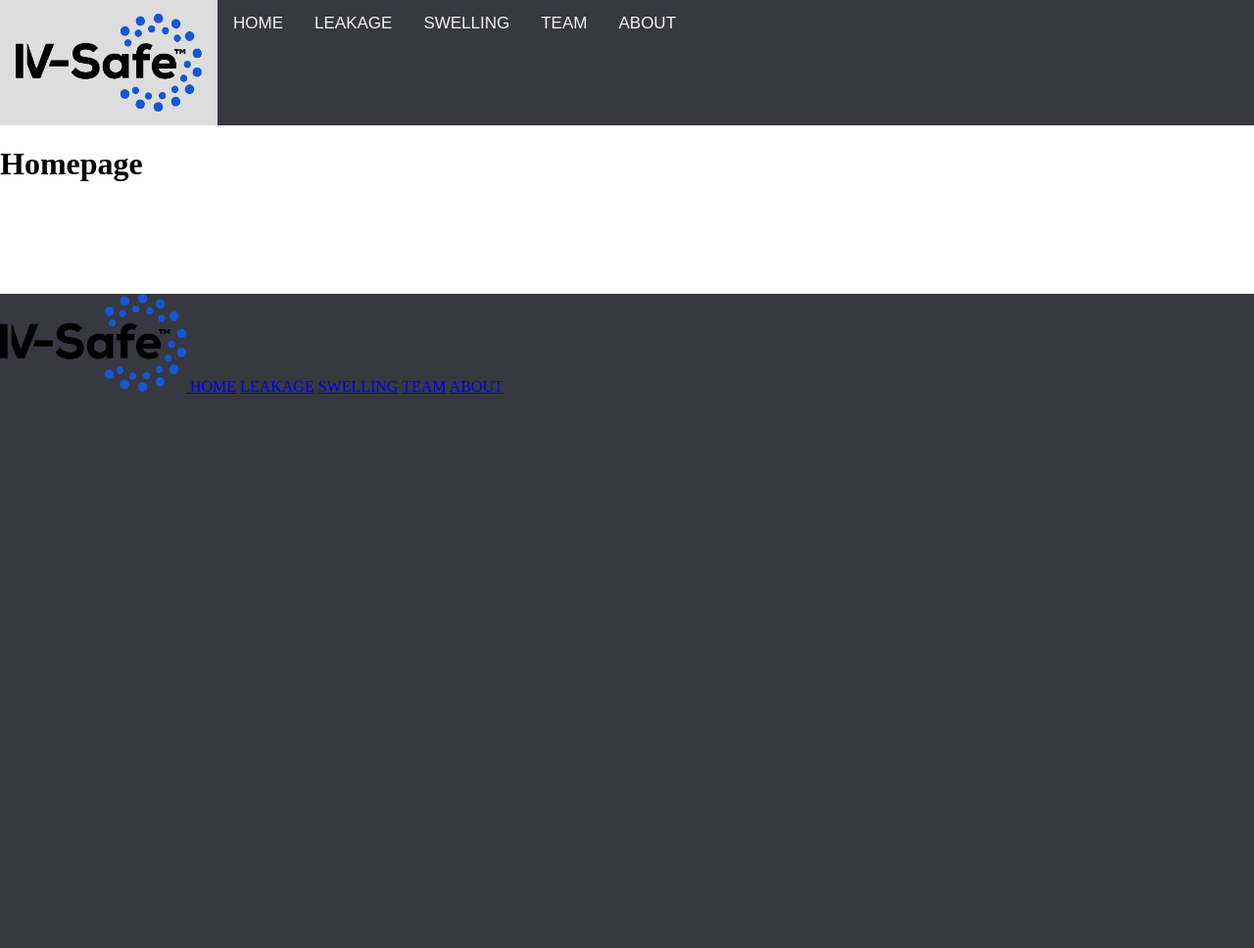
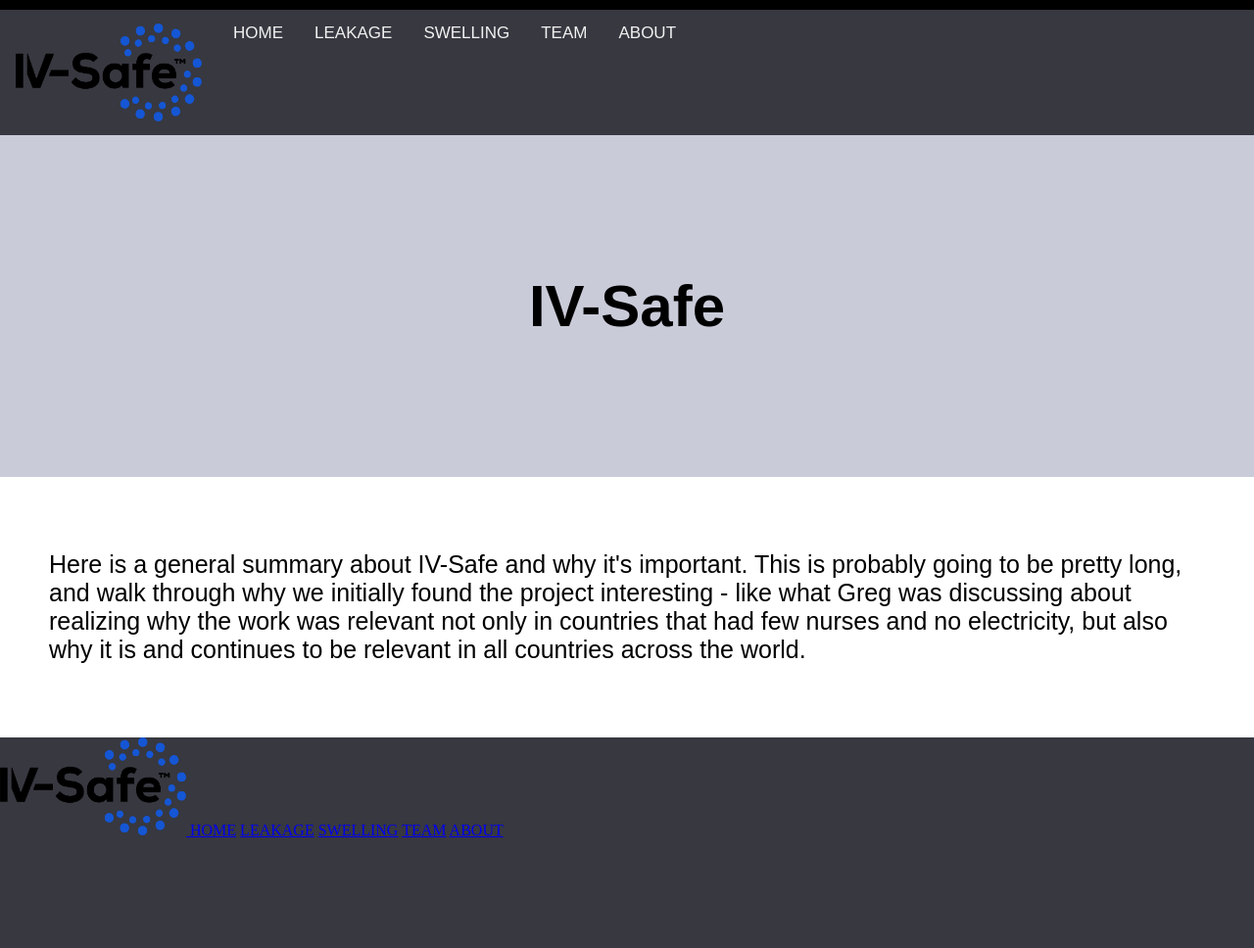
Before and after one commit to wkitch13/IV-Safe, a Flask app: page / in a window 1280 px wide. Shown: the top 968 px of the page at 98% size. Before the commit the page ends 402 px from the top, so only its background shows below. Run offline with Flask 3, Linux system fonts and the light colour scheme.

Commit message:
added a header to the homepage and part of a paragraph

```diff
--- a/static/base.css
+++ b/static/base.css
@@ -11,6 +11,12 @@ body {
     display: flex;
     flex-direction: column;
     height: 100vh;
+}
+
+.topborder {
+    background-color: black;
+    height: 10px;
+    flex-shrink: 0;
 }
 
 .topnav {
@@ -32,13 +38,7 @@ body {
 }
 
 .topnav a:hover {
-    background-color: #ddd;
-    color: black;
-}
-
-.topnav a:active {
-    background-color: #04AA6D;
-    color: white;
+    color: #cacbd9;
 }
 
 footer {
@@ -50,3 +50,17 @@ footer {
 main {
     flex: 1;
 }
+
+.header {
+    padding: 100px;
+    text-align: center;
+    background-color: #cacbd9;
+    font-size: 30px;
+    font-family: "Nexa", "Arial";
+}
+
+.p1 {
+    padding: 50px;
+    font-size: 25px;
+    font-family: "Nexa", "Arial";
+}
--- a/templates/base.html
+++ b/templates/base.html
@@ -8,6 +8,9 @@
     </head>
 
     <body>
+
+    <div class="topborder"></div>
+
     <div class="topnav">
         <a href="/" class="pull-left">
             <img src="{{ url_for('static', filename='images/logoprimary.png') }}" alt="IV" style="width:190px;height:100px">
@@ -34,6 +37,7 @@
         <a href="/team">TEAM</a>
         <a href="/about">ABOUT</a>
     </footer>
+
     </body>
 
 </html>
--- a/templates/homepage.html
+++ b/templates/homepage.html
@@ -1,9 +1,16 @@
 {% extends "base.html" %}
 {% block content %}
     <body>
-        <h1>
-            Homepage
-        </h1>
+        <div class="header">
+            <h1>IV-Safe</h1>
+        </div>
+
+        <p class="p1">
+            Here is a general summary about IV-Safe and why it's important. This is probably going to be pretty
+            long, and walk through why we initially found the project interesting - like what Greg was discussing
+            about realizing why the work was relevant not only in countries that had few nurses and no electricity,
+            but also why it is and continues to be relevant in all countries across the world.
+        </p>
     </body>
 
 {% endblock %}
```
Also changed, not shown: 1 other file.
